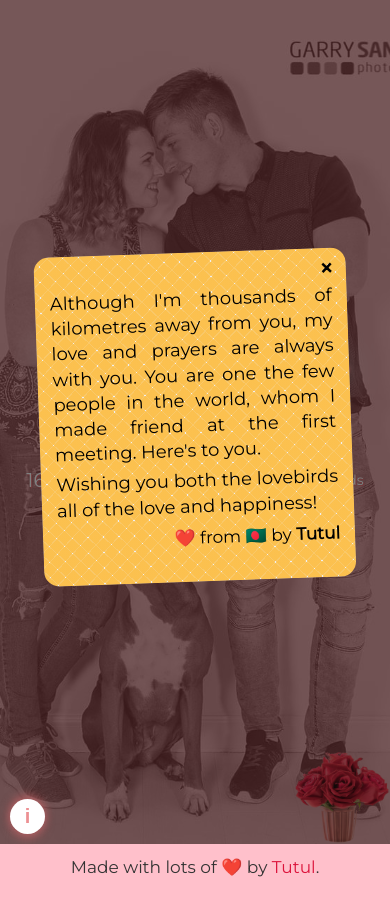
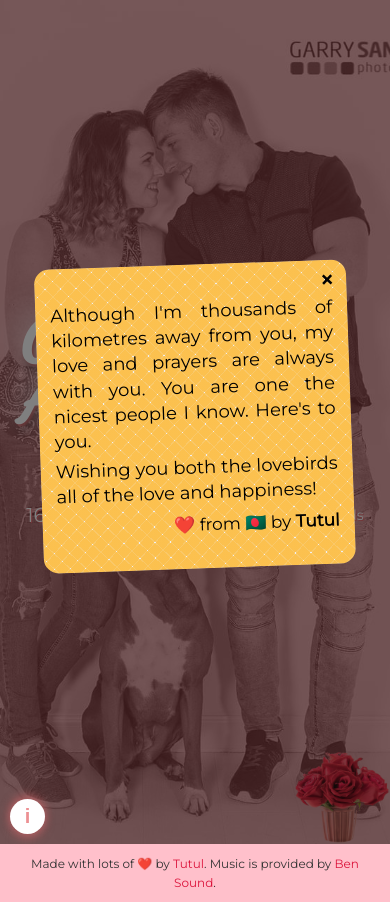
Before and after one commit to TutulDevs/Carla, a plain HTML site: page index.html in a window 390 px wide. Both pictures are taken after a click on the button "Information". Drawn offline with Linux system fonts and the light colour scheme.

Commit message:
added audio

```diff
--- a/index.html
+++ b/index.html
@@ -6,11 +6,6 @@
     <meta http-equiv="X-UA-Compatible" content="ie=edge">
     <title>Carla ❤️ Aaron</title>
     <link rel="stylesheet" href="style.css" type="text/css" media="all" />
-    <style type="text/css" media="all">
-
-
-
-    </style>
 </head>
 <body>
 
@@ -24,7 +19,7 @@
                 <div class="modal-content">
                     <span class="close">&times;</span>
                     <p>
-                        Although I'm thousands of kilometres away from you, my love and prayers are always with you. You are one the few people in the world, whom I made friend at the first meeting. Here's to you.
+                        Although I'm thousands of kilometres away from you, my love and prayers are always with you. You are one the nicest people I know. Here's to you.
                     </p>
                     <p>
                         Wishing you both the lovebirds all of the love and happiness!
@@ -86,7 +81,12 @@
 
     <p class="footer">
         Made with lots of ❤️ by <a href="https://twitter.com/TutulDevs">Tutul</a>.
+        Music is provided by <a href="https://www.bensound.com">Ben Sound</a>.
     </p>
+
+    <audio autoplay loop>
+        <source src="romantic-bensound.mp3" type="audio/mpeg">
+    </audio>
 
     <script src="app.js" type="text/javascript" charset="utf-8"></script>
 </body>
--- a/style.css
+++ b/style.css
@@ -65,7 +65,7 @@ main {
 
 .names {
     font-size: 12rem;
-    font-family: 'Courgette', serif;
+    font-family: 'Courgette', cursive;
     font-weight: bolder;
     color: #fff;
     line-height: 1;
@@ -115,7 +115,7 @@ main {
 
 @media screen and (max-width:800px) {
     .names {
-        font-size: 5rem;
+        font-size: 6rem;
     }
 }
 
@@ -204,6 +204,7 @@ main {
 
 
 .footer {
+    font-size: 1.2rem;
     text-align: center;
     padding: 1rem;
     text-shadow: none;
```
Also changed, not shown: 2 other files.
